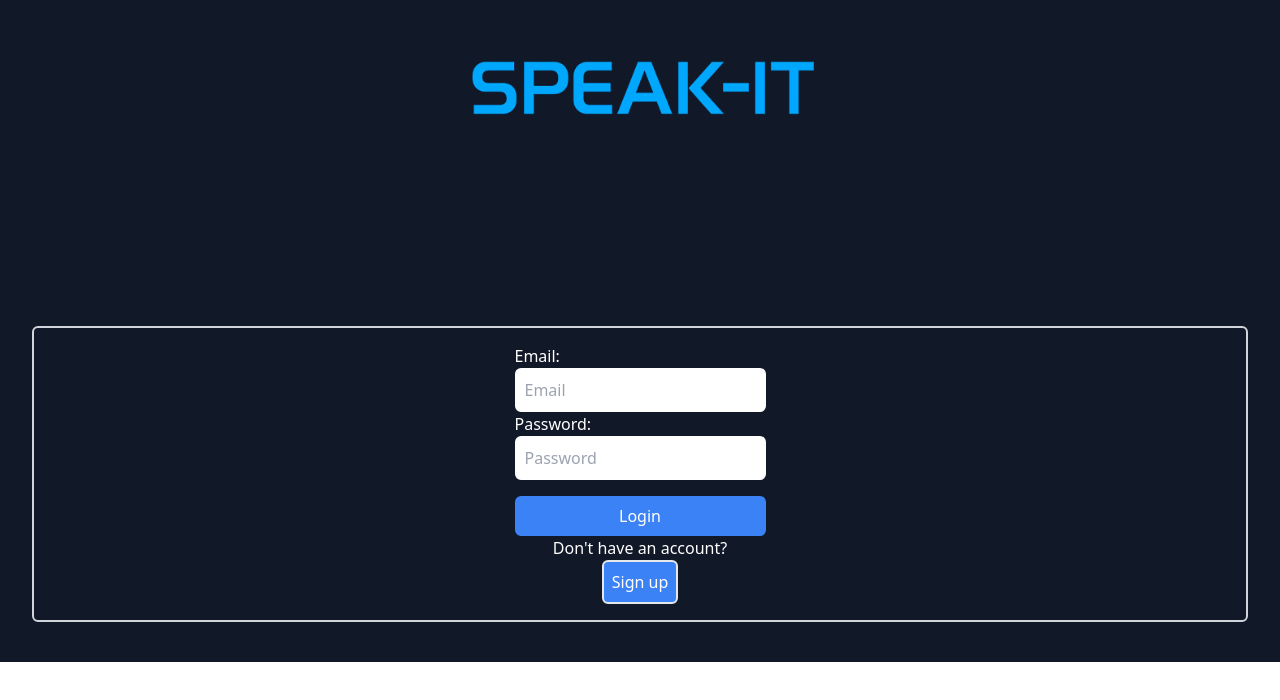
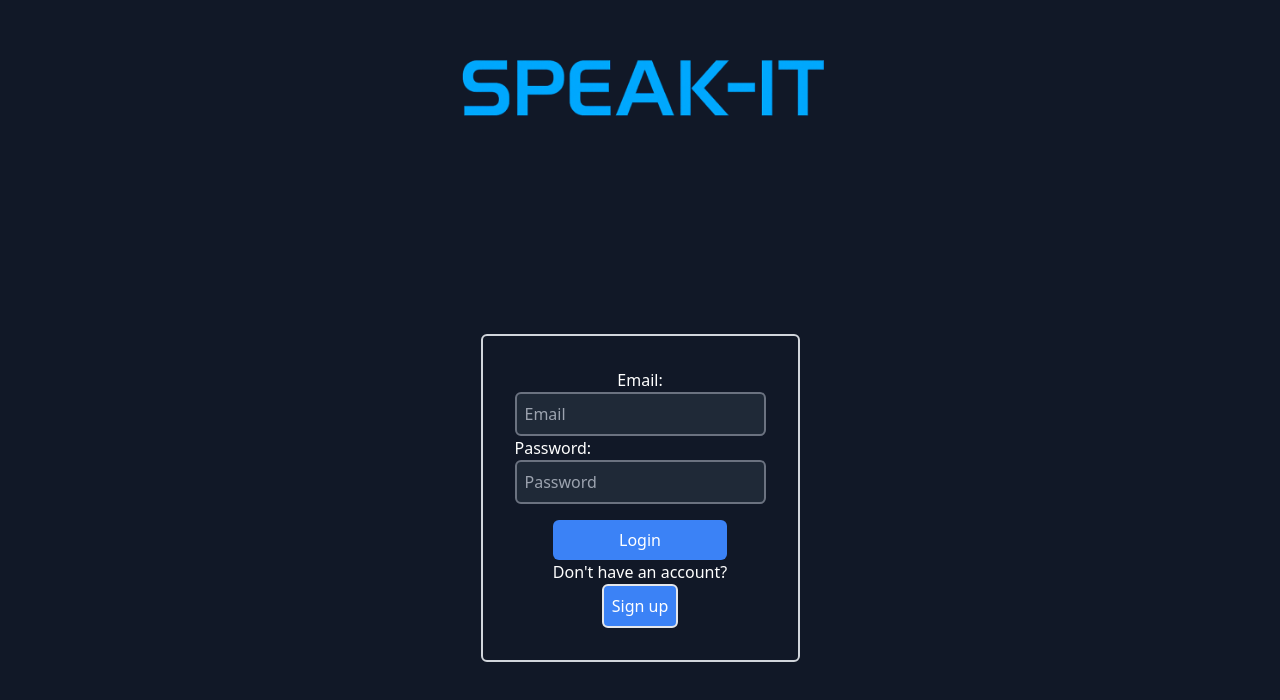
Before and after one commit to Prodigy3211/speak_it, a React (Create React App) app in the folder speakit-react-macbook/: page / in a window 1280 px wide. Shown: the part 138-838 px from the top of the page. Before the commit the page ends 800 px from the top, so only its background shows below. Built offline with nearby package versions, Linux system fonts and the light colour scheme; no server answers.

Commit message:
Update text boxes for login and signup

```diff
--- a/speakit-react-macbook/src/components/SignUp.js
+++ b/speakit-react-macbook/src/components/SignUp.js
@@ -69,10 +69,10 @@ function SignUp(){
         <form onSubmit={handleSignUp} className='w-full max-w-md border-2 border-gray-300 border-solid mt-8 rounded-md p-4 mx-4'>
             <div className='flex flex-col items-center'>
                 <div>
-                    <p className='text-center text-lg font-bold'>Sign Up</p>
+                    <p className='text-center text-lg font-bold mb-4'>Sign Up</p>
                 </div>
-                <div className='flex flex-col justify-center items-center gap-4 px-16'>
-                    <div className='flex flex-col items-center mt-2'>
+                <div className='flex flex-col justify-center gap-4 px-16'>
+                    <div className='flex flex-col mt-4'>
                         <div className='mb-2'>
                         <label>What's your Email? </label>
                         </div>
@@ -81,18 +81,18 @@ function SignUp(){
                             placeholder='Email Address'
                             value={email}
                             onChange={(e) => setEmail(e.target.value)}
-                            className='border-2 border-gray-500 border-solid rounded-md p-2'
+                            className='border-2 bg-gray-800 border-gray-500 border-solid rounded-md p-2'
                             required
                         />
                     </div>
-                    <div className='flex flex-col items-center'>
+                    <div className='flex flex-col'>
                         <label>Create a Password </label>
                         <input
                             type='Password'
                             placeholder='Password'
                             value={password}
                             onChange={(e) => setPassword(e.target.value)}
-                            className='border-2 border-gray-500 border-solid rounded-md p-2'
+                            className='border-2 bg-gray-800 border-gray-500 border-solid rounded-md p-2'
                             required
                         />
                         <p className='text-xs text-gray-300 p-1'>At least 6 characters, a number, and a special character</p>
--- a/speakit-react-macbook/src/pages/Login/Login.js
+++ b/speakit-react-macbook/src/pages/Login/Login.js
@@ -40,10 +40,11 @@ function Login() {
     <>
     <div className='bg-gray-900 min-h-screen'>
     <div className="max-w-2xl mx-auto">
-      <img src='/speak-itHeader.png' alt='Speak It Logo' className='w-full max-w-md mx-auto p-4'/>
+      <img src='/speak-itHeader.png' alt='Speak It Logo' className='w-full max-w-md mx-auto p-1'/>
     </div>
-    <div className='text-white border-2 border-gray-300 flex flex-col items-center justify-center mx-8 rounded-md p-4 mt-4'>
-    <form onSubmit={handleLogin}>
+    <div className='text-white flex flex-col items-center justify-center p-4 mt-2'>
+    <form onSubmit={handleLogin}
+    className='border-2 border-gray-300 flex flex-col items-center justify-center mx-8 rounded-md p-8 mb-8'>
       <div>
       <label>Email: </label>
       </div>
@@ -53,7 +54,7 @@ function Login() {
         value={email}
         onChange={(e) => setEmail(e.target.value)}
         required
-        className='border-2 border-white rounded-md p-2'
+        className='border-2 bg-gray-800 border-gray-500 border-solid rounded-md p-2'
         />
         </div>
         <div>
@@ -66,7 +67,7 @@ function Login() {
         value={password}
         onChange={(e) => setPassword(e.target.value)}
         required
-        className='border-2 border-white bg-white rounded-md p-2'
+        className='border-2 bg-gray-800 border-gray-500 border-solid rounded-md p-2'
         />
         </div>
         <div className='flex flex-col items-center justify-center'>
```
